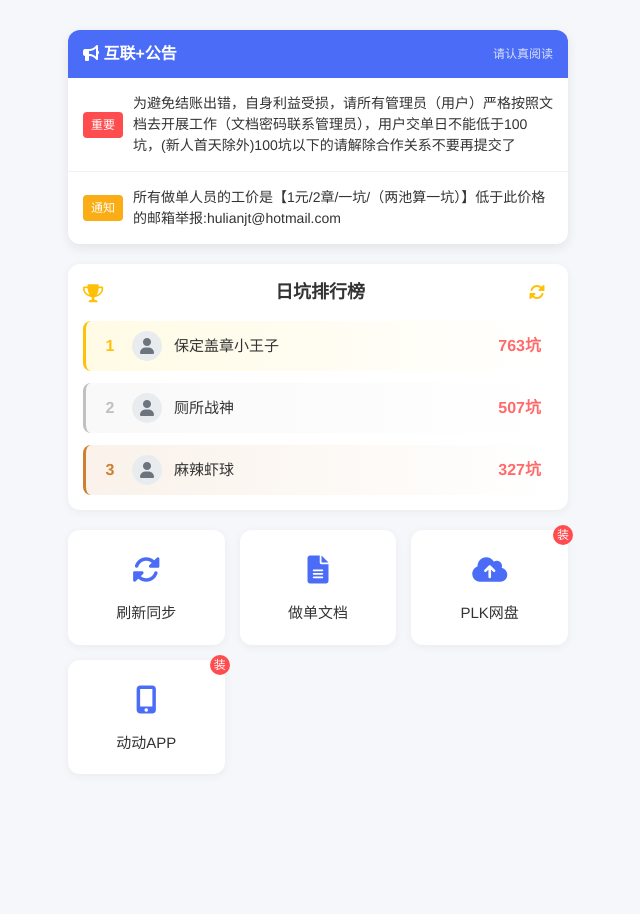
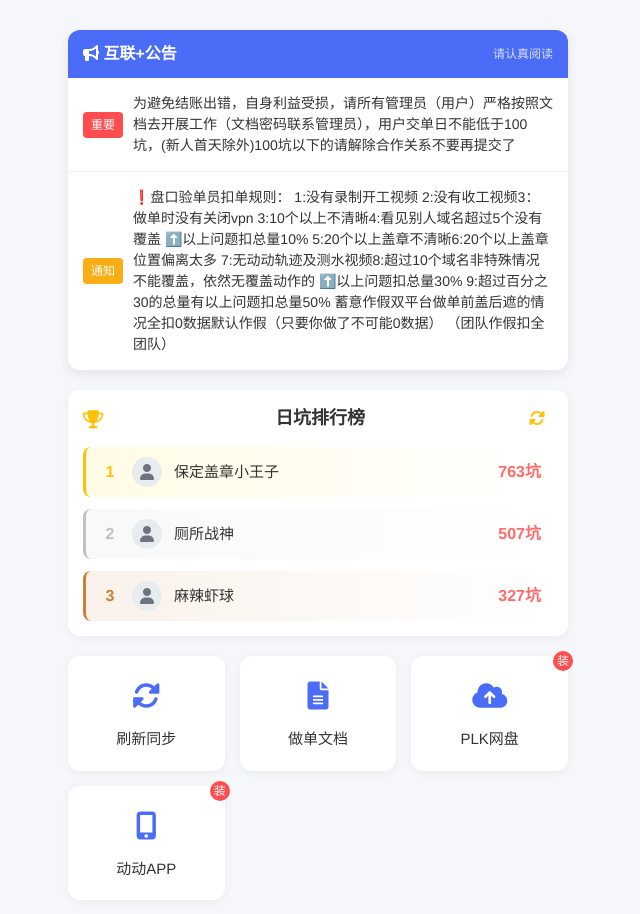
Before and after one commit to hulianjt/hulianjituan, a plain HTML site: page index.html in a window 1280 px wide. Shown: the whole page, without its empty margins (322-962 px from the left). Before the commit the page ends 804 px from the top, so only its background shows below. Drawn offline with Linux system fonts and the light colour scheme.

Commit message:
Update index.html

```diff
--- a/index.html
+++ b/index.html
@@ -452,7 +452,15 @@
                 </li>
                 <li class="announcement-item">
                     <span class="announcement-badge badge-notice">通知</span>
-                    <span class="announcement-text">所有做单人员的工价是【1元/2章/一坑/（两池算一坑）】低于此价格的邮箱举报:hulianjt@hotmail.com</span>
+                    <span class="announcement-text">❗️盘口验单员扣单规则：
+1:没有录制开工视频 2:没有收工视频3：做单时没有关闭vpn
+3:10个以上不清晰4:看见别人域名超过5个没有覆盖
+⬆️以上问题扣总量10%
+5:20个以上盖章不清晰6:20个以上盖章位置偏离太多 7:无动动轨迹及测水视频8:超过10个域名非特殊情况不能覆盖，依然无覆盖动作的
+⬆️以上问题扣总量30%
+9:超过百分之30的总量有以上问题扣总量50%
+蓄意作假双平台做单前盖后遮的情况全扣0数据默认作假（只要你做了不可能0数据）
+（团队作假扣全团队）</span>
                 </li>
             </ul>
         </div>
@@ -501,10 +509,10 @@
                 <div class="card-badge">装</div>
                 <div class="download-options" id="plkOptions">
                     <div class="download-option" onclick="window.open('https://mypikpak.com/zh-CN/mobile-app', '_blank')">
-                        <i class="fas fa-download"></i> https://mypikpak.com/zh-CN/mobile-app
+                        <i class="fas fa-download"></i> 交单必装
                     </div>
                     <div class="download-option" onclick="window.open('https://mypikpak.com/zh-CN/mobile-app', '_blank')">
-                        <i class="fas fa-download"></i> https://mypikpak.com/zh-CN/mobile-app
+                        <i class="fas fa-download"></i> 交单必装
                     </div>
                 </div>
             </div>
```
